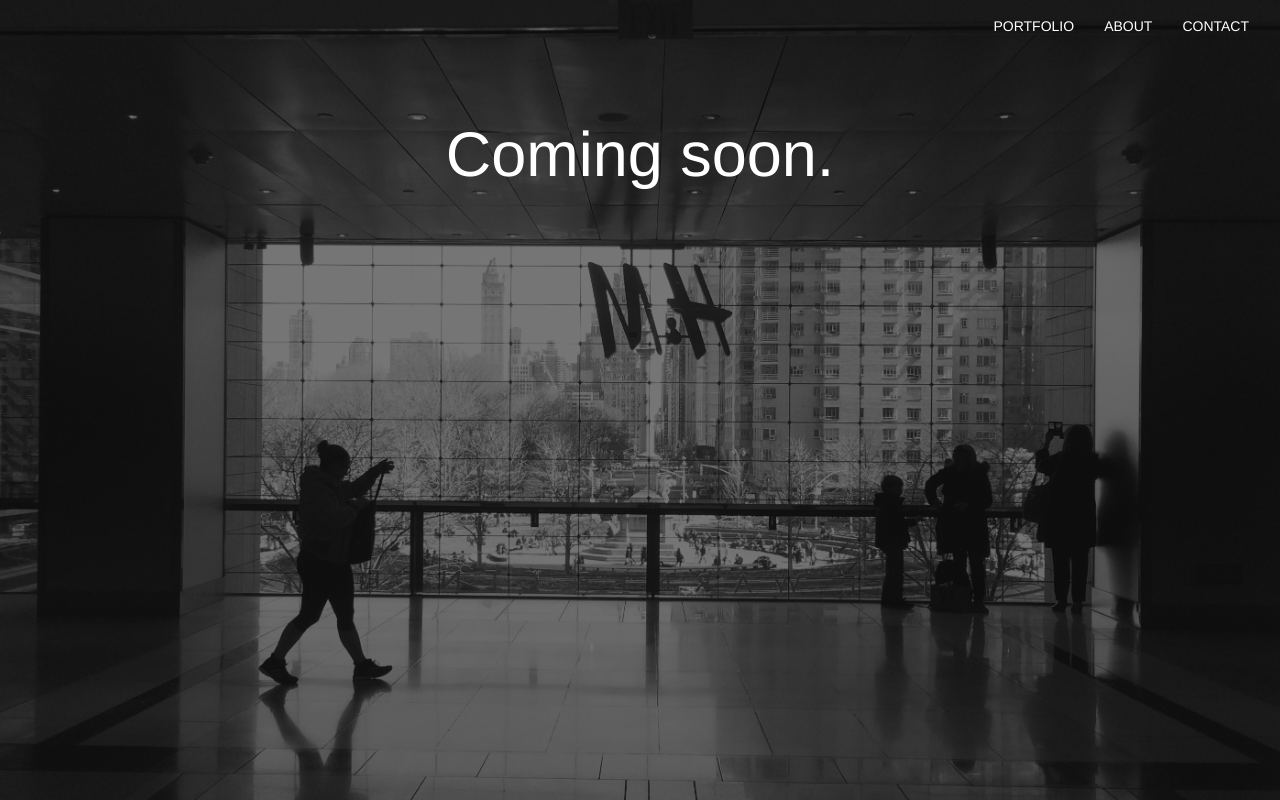
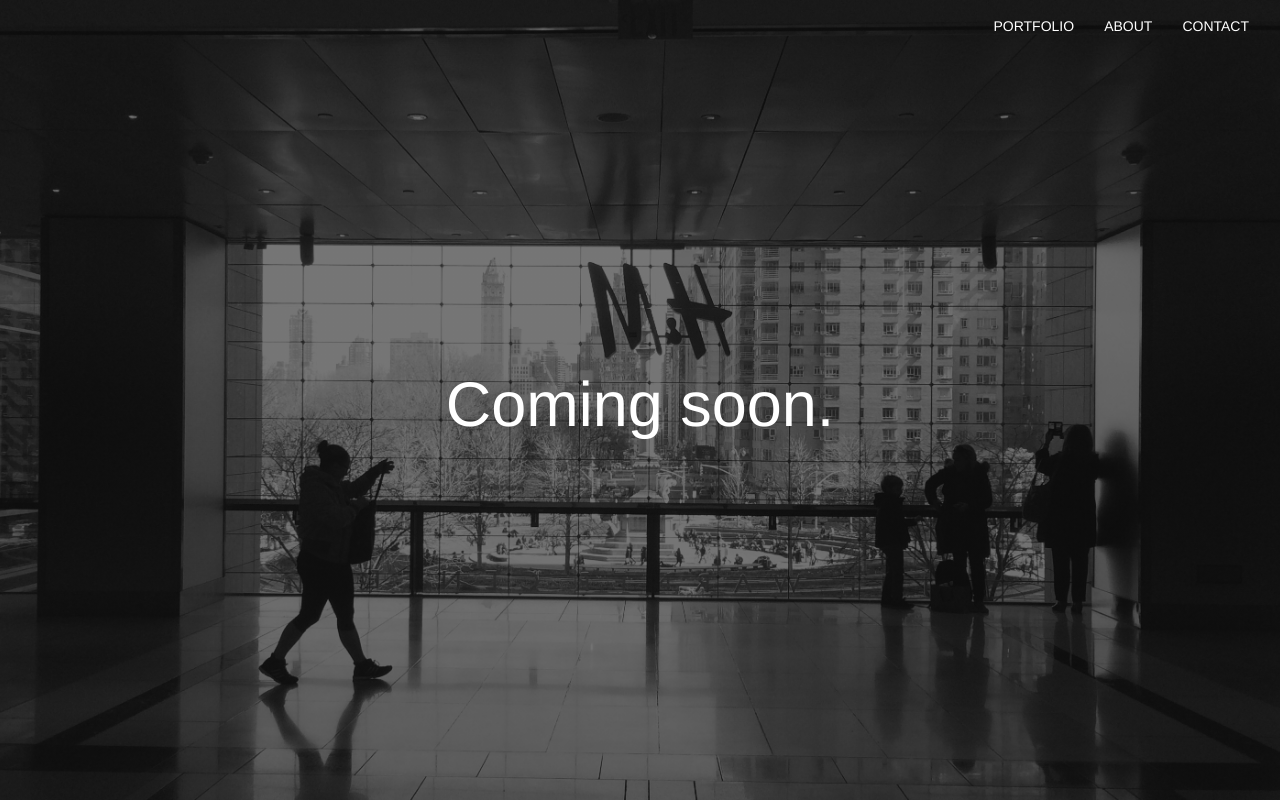
Before and after one commit to dmitriyklyuzov/dmitriyklyuzov2.github.io, a plain HTML site: page index.html in a window 1280 px wide. Drawn offline with nearby package versions, Linux system fonts and the light colour scheme.

Commit message:
center the text vertically and horizontally using javascript

```diff
--- a/css/styles.css
+++ b/css/styles.css
@@ -16,7 +16,9 @@ body{
 
 .jumbotron{
 	background: transparent;
-	padding-top:100px;
+	/*padding-top:100px;*/
+	transform:translateY(-50%);
+	width: 100%;
 }
 
 .color-white{
--- a/index.html
+++ b/index.html
@@ -9,6 +9,7 @@
 
 		<script src="https://ajax.googleapis.com/ajax/libs/jquery/1.12.2/jquery.min.js"></script>
 		<script type="text/javascript" src="https://maxcdn.bootstrapcdn.com/bootstrap/3.3.6/js/bootstrap.min.js"></script>
+		<script type="text/javascript" src="script/centerInnerDiv.js"></script>
 
 		<link rel="stylesheet" type="text/css" href="css/styles.css">
 
--- /dev/null
+++ b/script/centerInnerDiv.js
@@ -0,0 +1,16 @@
+$(document).ready(function() {
+/*Set Header height to full Screen height*/
+    setHeaderHeight();
+});
+
+/* Resize Event Code */
+window.onresize=function(event){
+    setHeaderHeight();
+}
+
+function setHeaderHeight(){
+    var headerHeight=$(window).height();
+    $(".main-content").css('height',headerHeight);
+    $(".jumbotron").css('position','absolute');
+    $(".jumbotron").css('top',headerHeight/2);
+}
```
